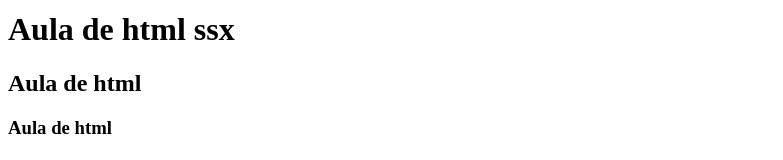
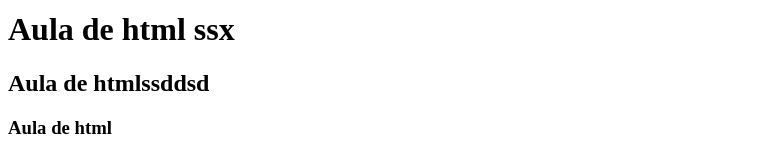
Before and after one commit to torneseumprogramador/coder-house-aula4, a plain HTML site: page index.html in a window 1280 px wide. Shown: the part 422-582 px from the top of the page, without its empty margins (0-783 px from the left). Drawn offline with Linux system fonts and the light colour scheme.

Commit message:
alteracao no main

```diff
--- a/index.html
+++ b/index.html
@@ -11,7 +11,7 @@
         <img src="logo.webp" width="400px">
 
         <h1>Aula de html ssx</h1>
-        <h2>Aula de html</h2>
+        <h2>Aula de htmlssddsd</h2>
         <h3>Aula de html</h3>
         <h4>Aula de html</h4>
         <h5>Aula de html</h5>
```
